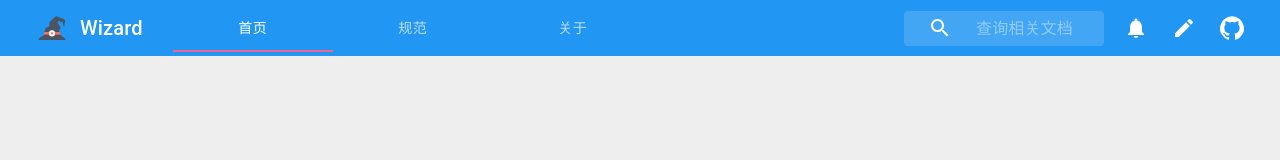
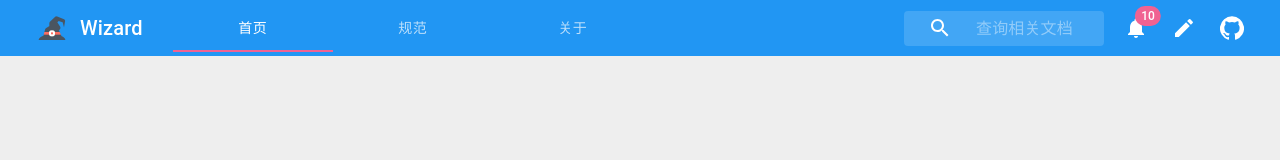
Before and after one commit to wizardoc/wizard, a React (Create React App) app in the folder client/: page /home in a window 1280 px wide. Shown: the top 160 px of the page. Built offline with nearby package versions, Linux system fonts and the light colour scheme; what react-ts-di would draw is missing.

Commit message:
[Feat] add props

```diff
--- a/client/src/app/components/header-bar.tsx
+++ b/client/src/app/components/header-bar.tsx
@@ -145,7 +145,7 @@ class THeaderBar extends Component<HeaderBarProps> {
           </div>
           <Tooltip title="notify">
             <IconButton color="inherit" className={notification}>
-              <Badge>
+              <Badge badgeContent={10} max={99} color="secondary">
                 <NotificationsIcon />
               </Badge>
             </IconButton>
```
